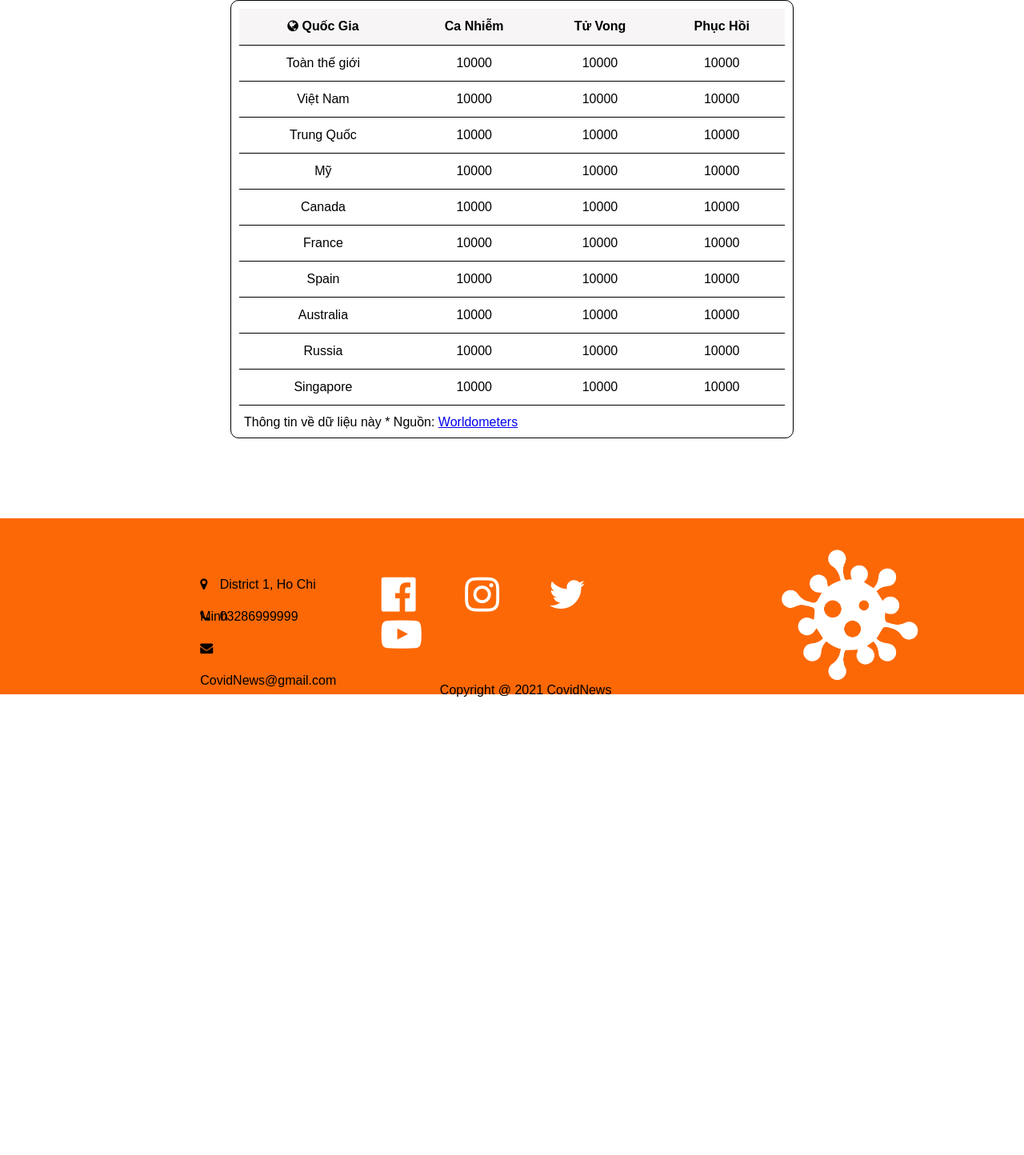
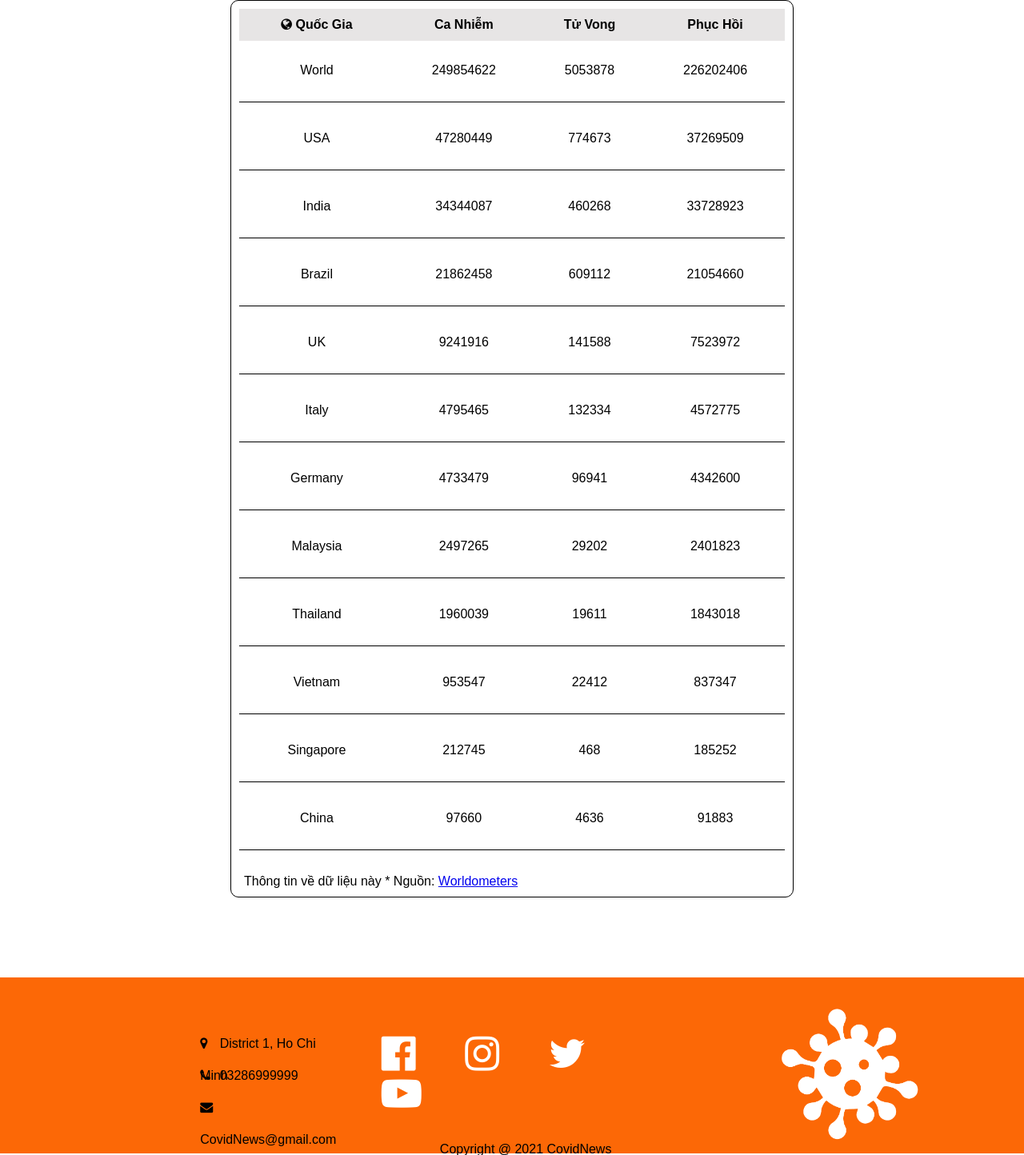
Before and after one commit to KhanhDuong187it14054/Nhom4_Web_Covid_The_Gioi, a Flask app: page / in a window 1280 px wide. Shown: the part 1360-2804 px from the top of the page at 80% size. Before the commit the page ends 2231 px from the top, so only its background shows below. Run offline with Flask 2, Linux system fonts and the light colour scheme; some libraries are stand-ins or nearby versions.

Commit message:
Update master

```diff
--- /dev/null
+++ b/model/data.json
@@ -0,0 +1 @@
+[{"country": "World", "confirmed": 249854622, "deaths": 5053878, "recovered": 226202406}, {"country": "USA", "confirmed": 47280449, "deaths": 774673, "recovered": 37269509}, {"country": "India", "confirmed": 34344087, "deaths": 460268, "recovered": 33728923}, {"country": "Brazil", "confirmed": 21862458, "deaths": 609112, "recovered": 21054660}, {"country": "UK", "confirmed": 9241916, "deaths": 141588, "recovered": 7523972}, {"country": "Italy", "confirmed": 4795465, "deaths": 132334, "recovered": 4572775}, {"country": "Germany", "confirmed": 4733479, "deaths": 96941, "recovered": 4342600}, {"country": "Malaysia", "confirmed": 2497265, "deaths": 29202, "recovered": 2401823}, {"country": "Thailand", "confirmed": 1960039, "deaths": 19611, "recovered": 1843018}, {"country": "Vietnam", "confirmed": 953547, "deaths": 22412, "recovered": 837347}, {"country": "Singapore", "confirmed": 212745, "deaths": 468, "recovered": 185252}, {"country": "China", "confirmed": 97660, "deaths": 4636, "recovered": 91883}]
--- /dev/null
+++ b/static/controller/get_data.js
@@ -0,0 +1,22 @@
+fetch('../static/model/data.json')
+    .then(function(response) {
+        return response.json();
+    })
+    .then(function(data) {
+        for(var i=0; i < data.length; i++) {
+            var htmlObj = document.getElementById('info_data');
+            htmlObj.innerHTML = htmlObj.innerHTML
+            + "<br>"
+            + "<tr>"
+            + "<td>"+ data[i].country + "</td>"
+            + "<td>"+  data[i].confirmed + "</td>"
+            + "<td>"+  data[i].deaths + "</td>"
+            + "<td>"+  data[i].recovered + "</td>"
+            + "</tr>"
+            + "<br>"
+            ;
+        }
+    })
+    .catch(function(err){
+        console.log(err);
+    });
--- a/static/style_index.css
+++ b/static/css/style_index.css
@@ -190,18 +190,22 @@ body {
 
 #content .info_table table {
     border-collapse: collapse;
-    border-bottom: 1px solid black;
     width: 100%;
 }
 
 #content .info_table th {
-    background-color: rgba(243, 240, 240, 0.652)
+    background-color: rgba(218, 216, 216, 0.652);
+    height: 45px;
+    border-bottom: 10px solid rgb(255, 255, 255);
 }
 
-#content .info_table th,
 #content .info_table td {
     height: 45px;
     border-bottom: 1px solid black;
+}
+
+#content .info_table td {
+    padding-bottom: 30px;
 }
 
 #content .info_table span {
--- /dev/null
+++ b/static/model/data.json
@@ -0,0 +1 @@
+[{"country": "World", "confirmed": 249854622, "deaths": 5053878, "recovered": 226202406}, {"country": "USA", "confirmed": 47280449, "deaths": 774673, "recovered": 37269509}, {"country": "India", "confirmed": 34344087, "deaths": 460268, "recovered": 33728923}, {"country": "Brazil", "confirmed": 21862458, "deaths": 609112, "recovered": 21054660}, {"country": "UK", "confirmed": 9241916, "deaths": 141588, "recovered": 7523972}, {"country": "Italy", "confirmed": 4795465, "deaths": 132334, "recovered": 4572775}, {"country": "Germany", "confirmed": 4733479, "deaths": 96941, "recovered": 4342600}, {"country": "Malaysia", "confirmed": 2497265, "deaths": 29202, "recovered": 2401823}, {"country": "Thailand", "confirmed": 1960039, "deaths": 19611, "recovered": 1843018}, {"country": "Vietnam", "confirmed": 953547, "deaths": 22412, "recovered": 837347}, {"country": "Singapore", "confirmed": 212745, "deaths": 468, "recovered": 185252}, {"country": "China", "confirmed": 97660, "deaths": 4636, "recovered": 91883}]
--- a/templates/index.html
+++ b/templates/index.html
@@ -7,13 +7,13 @@
     <meta name="viewport" content="width=device-width, initial-scale=1.0">
     <title>Covid The Gioi</title>
 
-    <link rel="stylesheet" href="../static/style_index.css">
+    <link rel="stylesheet" href="../static/css/style_index.css">
     <link rel="stylesheet" href="https://cdnjs.cloudflare.com/ajax/libs/font-awesome/6.0.0-beta2/css/all.min.css">
 
     <link rel="stylesheet" href="https://cdnjs.cloudflare.com/ajax/libs/font-awesome/4.7.0/css/font-awesome.min.css">
 
     <script type="text/javascript" src="https://www.gstatic.com/charts/loader.js"></script>
-    <script src="../static/chart.js"></script>
+    <script src="../static/controller/chart.js"></script>
 </head>
 <body>
     <!-- Begin menu  -->
@@ -77,7 +77,7 @@
 
          <!-- Info Table -->
         <div class="info_table">
-            <table>
+            <table id="info_data" >
                 <tr>
                   <th>
                       <i class="fa fa-globe" aria-hidden="true"></i>
@@ -86,66 +86,6 @@
                   <th>Ca Nhiễm</th>
                   <th>Tử Vong</th>
                   <th>Phục Hồi</th>
-                </tr>
-                <tr>
-                    <td>Toàn thế giới</td>
-                    <td>10000</td>
-                    <td>10000</td>
-                    <td>10000</td>
-                  </tr>
-                <tr>
-                  <td>Việt Nam</td>
-                  <td>10000</td>
-                  <td>10000</td>
-                  <td>10000</td>
-                </tr>
-                <tr>
-                    <td>Trung Quốc</td>
-                    <td>10000</td>
-                    <td>10000</td>
-                    <td>10000</td>
-                </tr>
-                <tr>
-                    <td>Mỹ</td>
-                    <td>10000</td>
-                    <td>10000</td>
-                    <td>10000</td>
-                </tr>
-                <tr>
-                    <td>Canada</td>
-                    <td>10000</td>
-                    <td>10000</td>
-                    <td>10000</td>
-                </tr>
-                <tr>
-                    <td>France</td>
-                    <td>10000</td>
-                    <td>10000</td>
-                    <td>10000</td>
-                </tr>
-                <tr>
-                    <td>Spain</td>
-                    <td>10000</td>
-                    <td>10000</td>
-                    <td>10000</td>
-                </tr>
-                <tr>
-                    <td>Australia</td>
-                    <td>10000</td>
-                    <td>10000</td>
-                    <td>10000</td>
-                </tr>
-                <tr>
-                    <td>Russia</td>
-                    <td>10000</td>
-                    <td>10000</td>
-                    <td>10000</td>
-                </tr>
-                <tr>
-                    <td>Singapore</td>
-                    <td>10000</td>
-                    <td>10000</td>
-                    <td>10000</td>
                 </tr>
               </table>
               <span>Thông tin về dữ liệu này * Nguồn:
@@ -189,6 +129,10 @@
             <img src="../static/images/hinhfooter2.png" alt="">
         </div>
     </div>
+
+    <script src="../static/controller/get_data.js">
+    </script>
+
 </body>
 
 </html>
--- a/templates/tiem_chung.html
+++ b/templates/tiem_chung.html
@@ -7,7 +7,7 @@
     <meta name="viewport" content="width=device-width, initial-scale=1.0">
     <title>Tiem Chung</title>
 
-    <link rel="stylesheet" href="../static/style_tiem_chung.css">
+    <link rel="stylesheet" href="../static/css/style_tiem_chung.css">
     <link rel="stylesheet" href="https://cdnjs.cloudflare.com/ajax/libs/font-awesome/4.7.0/css/font-awesome.min.css">
     <link rel="stylesheet" href="https://cdnjs.cloudflare.com/ajax/libs/font-awesome/4.7.0/css/font-awesome.min.css">
 </head>
--- a/templates/tin_tuc.html
+++ b/templates/tin_tuc.html
@@ -6,7 +6,7 @@
     <meta name="viewport" content="width=device-width, initial-scale=1.0">
     <title>Tin Tuc</title>
 
-    <link rel="stylesheet" href="../static/style_tin_tuc.css">
+    <link rel="stylesheet" href="../static/css/style_tin_tuc.css">
     <link rel="stylesheet" href="https://cdnjs.cloudflare.com/ajax/libs/font-awesome/4.7.0/css/font-awesome.min.css">
 </head>
 <body>
```
Also changed, not shown: static/controller/setup_data.py (added, +31 -0 lines), static/controller/chart.js (renamed from static/chart.js), static/css/style_tiem_chung.css (renamed from static/style_tiem_chung.css), static/css/style_tin_tuc.css (renamed from static/style_tin_tuc.css), static/images/ccc.PNG (deleted).
